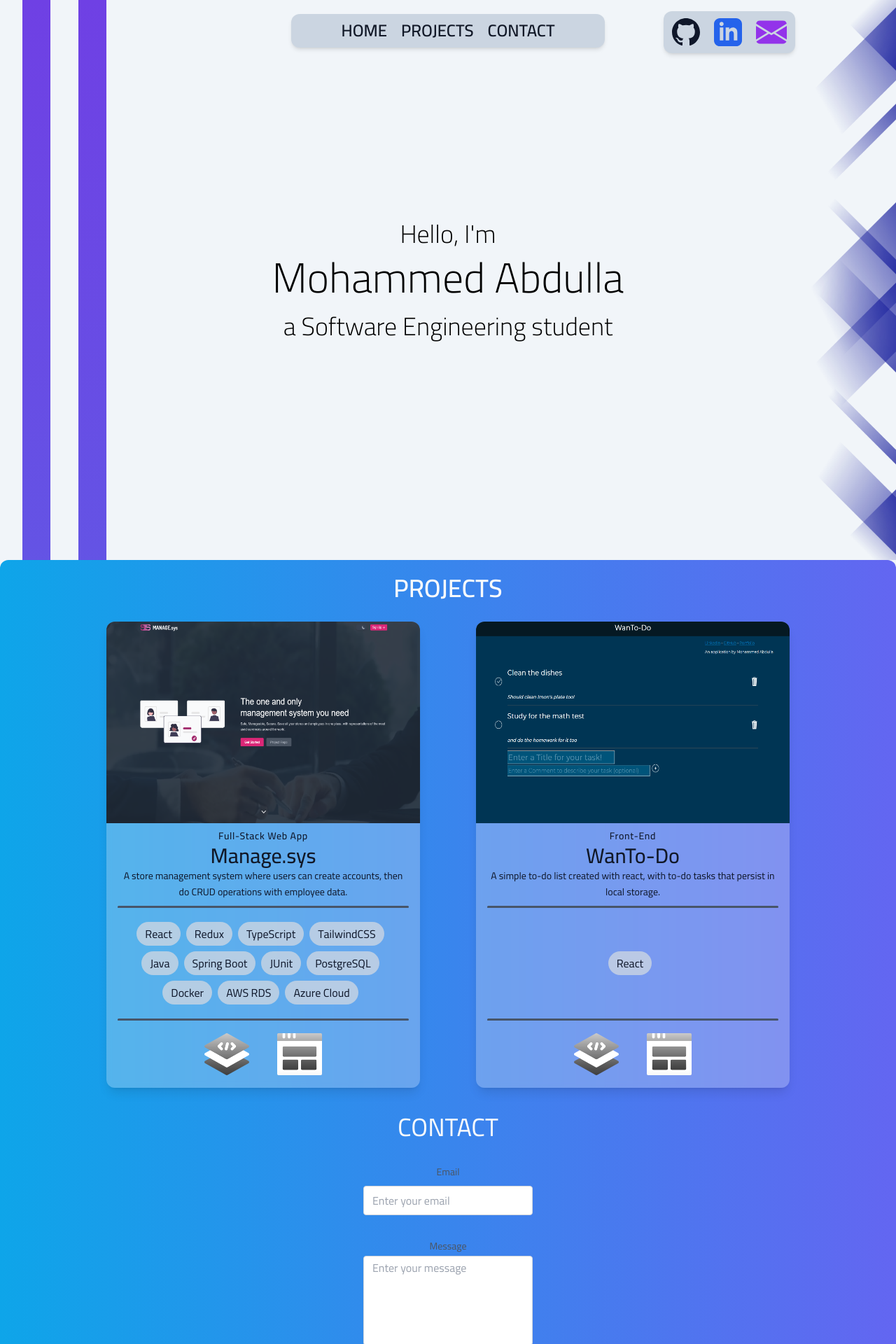
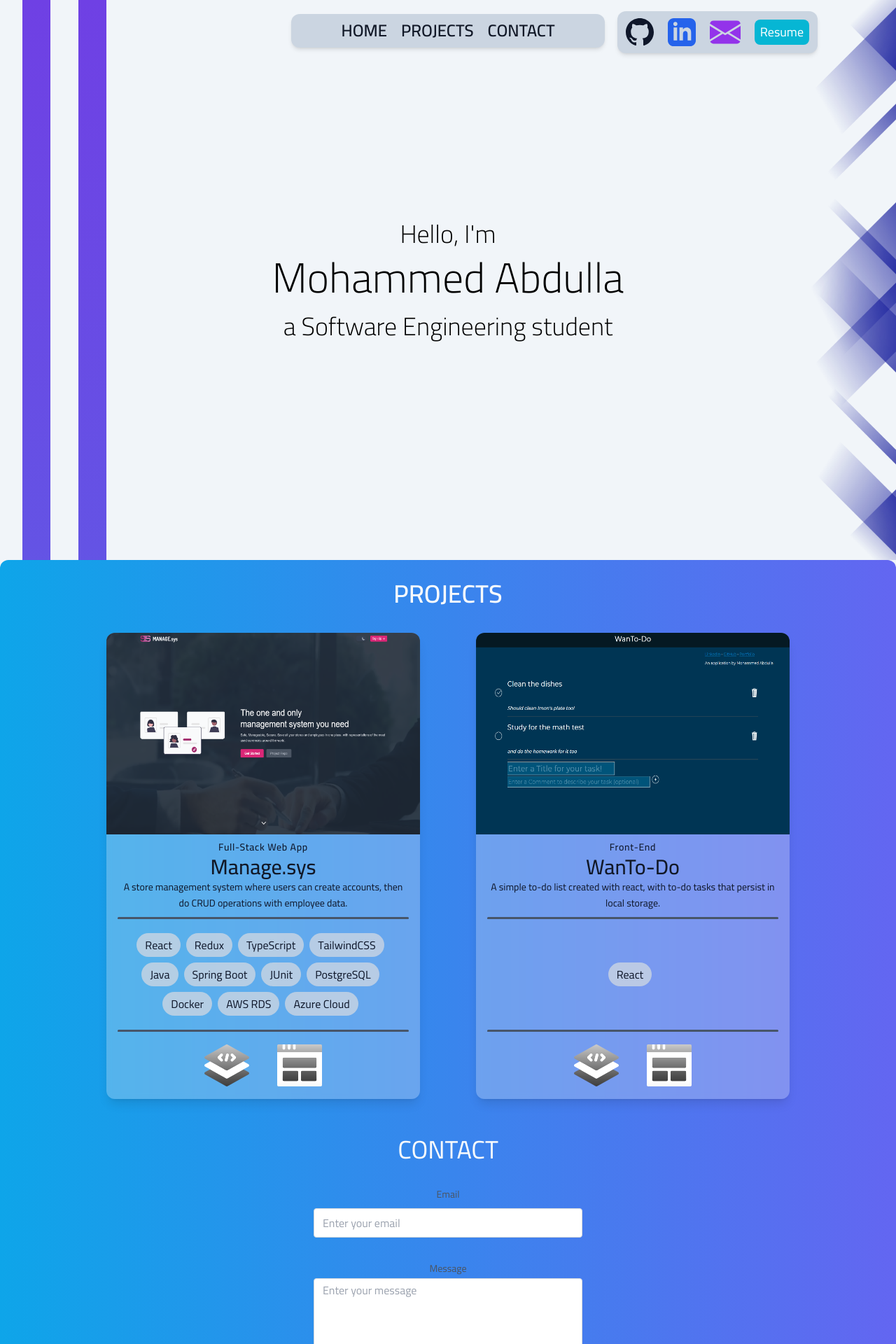
Before and after one commit to moe1011/moe1011.github.io, a React (Create React App) app: page / in a window 1280 px wide. Shown: the top 1920 px of the page at 70% size. Built offline with nearby package versions, Linux system fonts and the light colour scheme; what tailwindcss-filters would draw is missing.

Commit message:
Added resume to links and made changes to padding in projects and contact.

```diff
--- a/src/Components/App/App.js
+++ b/src/Components/App/App.js
@@ -39,13 +39,13 @@ function App() {
         id="projects"
       >
         <div className="container flex flex-col w-full h-auto text-center text-4xl bg-gradient-to-r from-sky-500 to-indigo-500 rounded-xl shadow-md relative">
-          <div className="w-full flex flex-col items-center  p-5">
-            <h1 className="font-semibold text-slate-50">
+          <div className="w-full flex flex-col items-center pt-7">
+            <h1 className="font-semibold text-slate-50 pb-2">
               PROJECTS
             </h1>
 
             <Projects />
-            <div className="pt-4 text-slate-50" id="contact">
+            <div className="pt-8 text-slate-50" id="contact">
             CONTACT
               <ContactForm />
             </div>
--- a/src/Components/App/ContactForm.js
+++ b/src/Components/App/ContactForm.js
@@ -9,7 +9,7 @@ export function ContactForm() {
         method="POST"
         className=" rounded-lg p-4 flex flex-col w-full mt-10 md:mt-0"
       >
-        <div className="relative mb-4">
+        <div className="relative mb-4  sm:w-96">
           <label
             htmlFor="emailInput"
             className="leading-7 text-sm text-gray-600"
@@ -38,7 +38,7 @@ export function ContactForm() {
             name="message"
             placeholder="Enter your message"
             required
-            className="w-full bg-white rounded border border-gray-300 focus:border-purple-500 focus:ring-2 focus:ring-purple-200 h-32 text-base outline-none text-gray-700 py-1 px-3 resize-none leading-6 transition-colors duration-200 ease-in-out"
+            className="w-full bg-white rounded border border-gray-300 focus:border-purple-500 focus:ring-2 focus:ring-purple-200 h-32 text-base outline-none text-gray-700 py-1 px-3 resize-none leading-6 transition-colors duration-200 ease-in-out h-40"
           ></textarea>
         </div>
         <button
--- a/src/Components/Nav/Nav.js
+++ b/src/Components/Nav/Nav.js
@@ -1,25 +1,41 @@
 import "./Nav.css";
 import React from "react";
-import {Link} from "react-scroll"
+import { Link } from "react-scroll";
+import resume from "../../files/Resume.pdf";
 
 export function Nav() {
   return (
     <div className="relative">
       <header className="fixed w-full px-4 z-20">
         <nav className="max-w-md flex justify-center space-x-5 py-2  mt-5 mx-auto font-semibold text-gray-900 text-2xl bg-slate-300 rounded-xl shadow-md ShowNav select-none">
-          <Link smooth duration={300} to="home" className="hover:text-blue-600 ease-in duration-200 cursor-pointer">
+          <Link
+            smooth
+            duration={300}
+            to="home"
+            className="hover:text-blue-600 ease-in duration-200 cursor-pointer"
+          >
             HOME
           </Link>
-          <Link smooth duration={300} to="projects" className="hover:text-blue-600 ease-in duration-200 cursor-pointer">
+          <Link
+            smooth
+            duration={300}
+            to="projects"
+            className="hover:text-blue-600 ease-in duration-200 cursor-pointer"
+          >
             PROJECTS
           </Link>
-          <Link smooth duration={300} to="contact" className="hover:text-blue-600 ease-in duration-200 cursor-pointer">
+          <Link
+            smooth
+            duration={300}
+            to="contact"
+            className="hover:text-blue-600 ease-in duration-200 cursor-pointer"
+          >
             CONTACT
           </Link>
         </nav>
       </header>
 
-      <div className="flex fixed z-20 mr-36 mt-20 lg:mt-4 lg:right-0 MobileLinks">
+      <div className="flex fixed z-20 mr-28 mt-20 lg:mt-4 lg:right-0 MobileLinks">
         <div className="flex justify-end items-center space-x-5 py-2 px-3 bg-slate-300 shadow-md rounded-xl ShowLinks">
           <p className=" text-slate-900 hover:text-slate-700 ease-in duration-200 cursor-pointer w-10">
             <a
@@ -77,6 +93,11 @@ export function Nav() {
               </svg>
             </a>
           </p>
+          <p className="text-white text-lg bg-cyan-500 hover:bg-cyan-600 transition-all rounded-lg py-1 px-2">
+            <a href={resume} target="_blank" title="Resume">
+              Resume
+            </a>
+          </p>
         </div>
       </div>
     </div>
```
Also changed, not shown: 1 other file (tests, documents, lock files or other folders).
